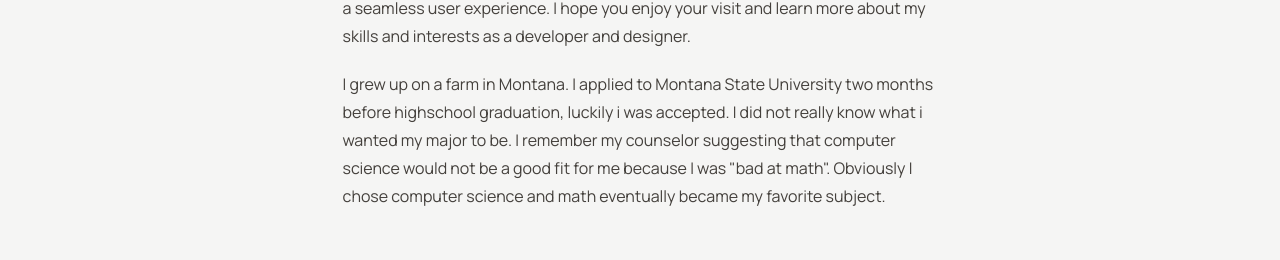
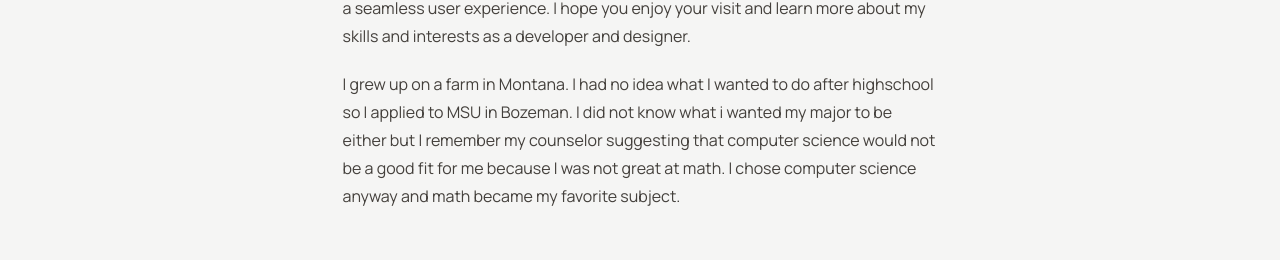
Before and after one commit to KadeR-jpg/portfolio, a SvelteKit app: page / in a window 1280 px wide. Shown: the part 276-536 px from the top of the page. Built offline with nearby package versions, Linux system fonts and the light colour scheme; no server answers; a web font is replaced by a local one.

Commit message:
rewrite about sect

```diff
--- a/src/routes/+page.svelte
+++ b/src/routes/+page.svelte
@@ -64,10 +64,9 @@
 		visit and learn more about my skills and interests as a developer and designer.
 	</section>
 	<p class="font-manrope">
-		I grew up on a farm in Montana. I applied to Montana State University two months before
-		highschool graduation, luckily i was accepted. I did not really know what i wanted my major to
-		be. I remember my counselor suggesting that computer science would not be a good fit for me
-		because I was "bad at math". Obviously I chose computer science and math eventually became my
+		I grew up on a farm in Montana. I had no idea what I wanted to do after highschool so I applied to MSU in Bozeman. I did not know what i wanted my major to
+		be either but I remember my counselor suggesting that computer science would not be a good fit for me
+		because I was not great at math. I chose computer science anyway and math became my
 		favorite subject.
 	</p>
 	<h2 class="text-pretty text-right font-hedvig text-2xl">
```
